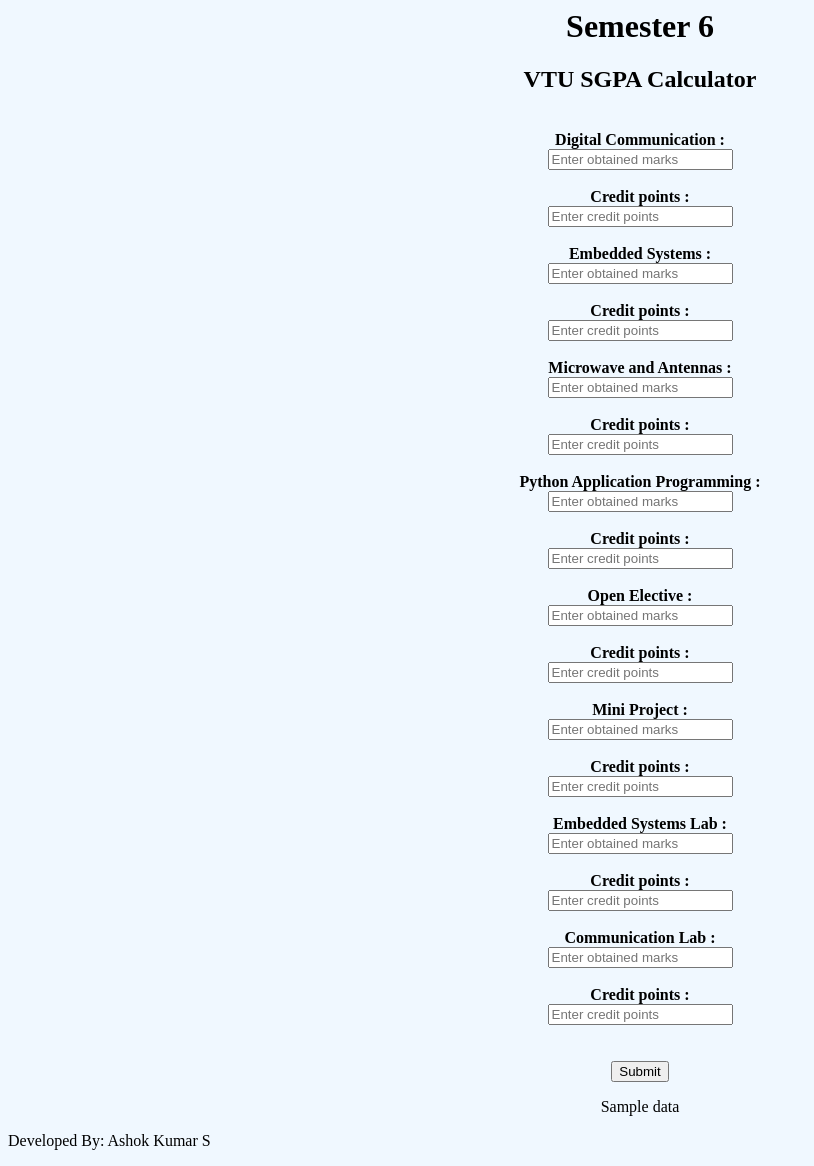
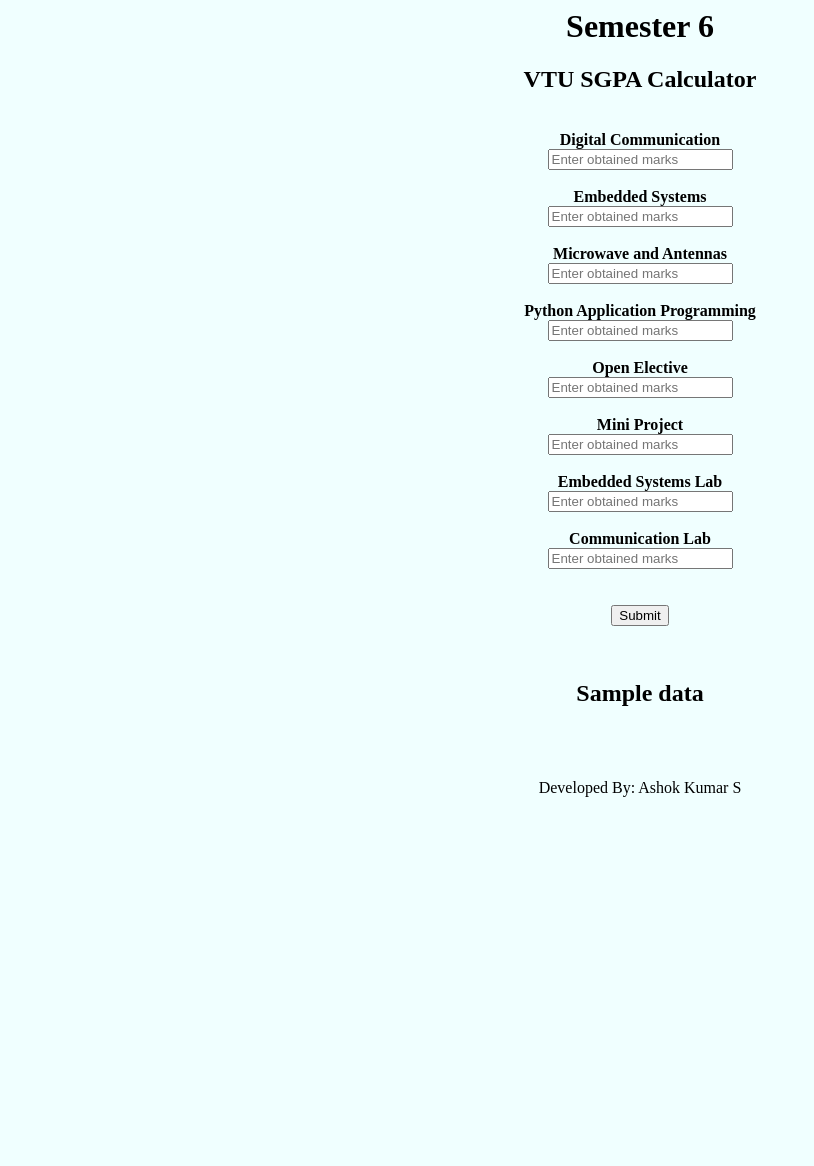
Before and after one commit to ashokkumars01/sgpa_calculator, a Flask app: template templates/sgpa.html in a window 1280 px wide. Shown: the whole page, without its empty margins (0-814 px from the left). After the commit the page ends 797 px from the top, so only its background shows below. Run offline with Flask 2, Linux system fonts and the light colour scheme; the template is opened without the code that fills it: most values are stand-ins (such as "Sample title", 1, 10 or a date in 2020).

Commit message:
Update sgpa.html

```diff
--- a/templates/sgpa.html
+++ b/templates/sgpa.html
@@ -3,39 +3,35 @@
 <title>SGPA Calculator</title>
 <meta name="viewport" content="width=device-width, initial-scale=1">
 </head>
-    <body style='background-color:#f0f8ff'>
+    <body style='background-color:#F0FFFF'> <!--#f0f8ff-->
 
         <center>
 		<h1> Semester 6 <h1>
         <h2> VTU SGPA Calculator</h2><br>
 
         <form method="POST", action="{{url_for('home')}}">
-           <b> Digital Communication :<br><input type="text", name='a', placeholder="Enter obtained marks" required><br><br>
-            Credit points :<br><input type="text", name='b', placeholder="Enter credit points" required> <br><br>
-            Embedded Systems :<br><input type="text", name='d', placeholder="Enter obtained marks" required> <br><br>
-            Credit points :<br><input type="text", name='e', placeholder="Enter credit points" required> <br><br>
-			Microwave and Antennas :<br><input type="text", name='g', placeholder="Enter obtained marks" required> <br><br>
-			Credit points :<br><input type="text", name='h', placeholder="Enter credit points" required> <br><br>
-			Python Application Programming :<br><input type="text", name='j', placeholder="Enter obtained marks" required> <br><br>
-			Credit points :<br><input type="text", name='k', placeholder="Enter credit points" required> <br><br>
-			Open Elective :<br><input type="text", name='m', placeholder="Enter obtained marks" required> <br><br>
-			Credit points :<br><input type="text", name='n', placeholder="Enter credit points" required> <br><br>
-			Mini Project :<br><input type="text", name='p', placeholder="Enter obtained marks" required> <br><br>
-			Credit points :<br><input type="text", name='q', placeholder="Enter credit points" required> <br><br>
-			Embedded Systems Lab :<br><input type="text", name='s', placeholder="Enter obtained marks" required> <br><br>
-			Credit points :<br><input type="text", name='t', placeholder="Enter credit points" required> <br><br>
-			Communication Lab :<br><input type="text", name='v', placeholder="Enter obtained marks" required> <br><br>
-			Credit points :<br><input type="text", name='w', placeholder="Enter credit points" required> <br><br>
+           <b> Digital Communication <br><input type="text", name='a', placeholder="Enter obtained marks" required><br><br>
+            Embedded Systems <br><input type="text", name='d', placeholder="Enter obtained marks" required> <br><br>
+			Microwave and Antennas <br><input type="text", name='g', placeholder="Enter obtained marks" required> <br><br>
+			Python Application Programming <br><input type="text", name='j', placeholder="Enter obtained marks" required> <br><br>
+			Open Elective <br><input type="text", name='m', placeholder="Enter obtained marks" required> <br><br>
+			Mini Project <br><input type="text", name='p', placeholder="Enter obtained marks" required> <br><br>
+			Embedded Systems Lab <br><input type="text", name='s', placeholder="Enter obtained marks" required> <br><br>
+			Communication Lab <br><input type="text", name='v', placeholder="Enter obtained marks" required> <br><br>
 			<!--Enter Subject-9 obtained marks : <input type="text", name='y', placeholder="Enter Subject-9 obtained marks" required> <br><br>
 			Enter Subject-9 credit points : <input type="text", name='z', placeholder="Enter Subject-9 credit points" required> <br><br> -->
 			<br></b>
             <input type="submit" , value='Submit' >
         </form>
-		 <p> {{data}}</p>
-
+		<br>
+		 <h2> {{data}}  </h2>
+		<br>
+		<br>
     </center>
+	<center>
 <footer>
   <p>Developed By: Ashok Kumar S<br>
 </footer>
+</center>
     </body>
 </html>
```
